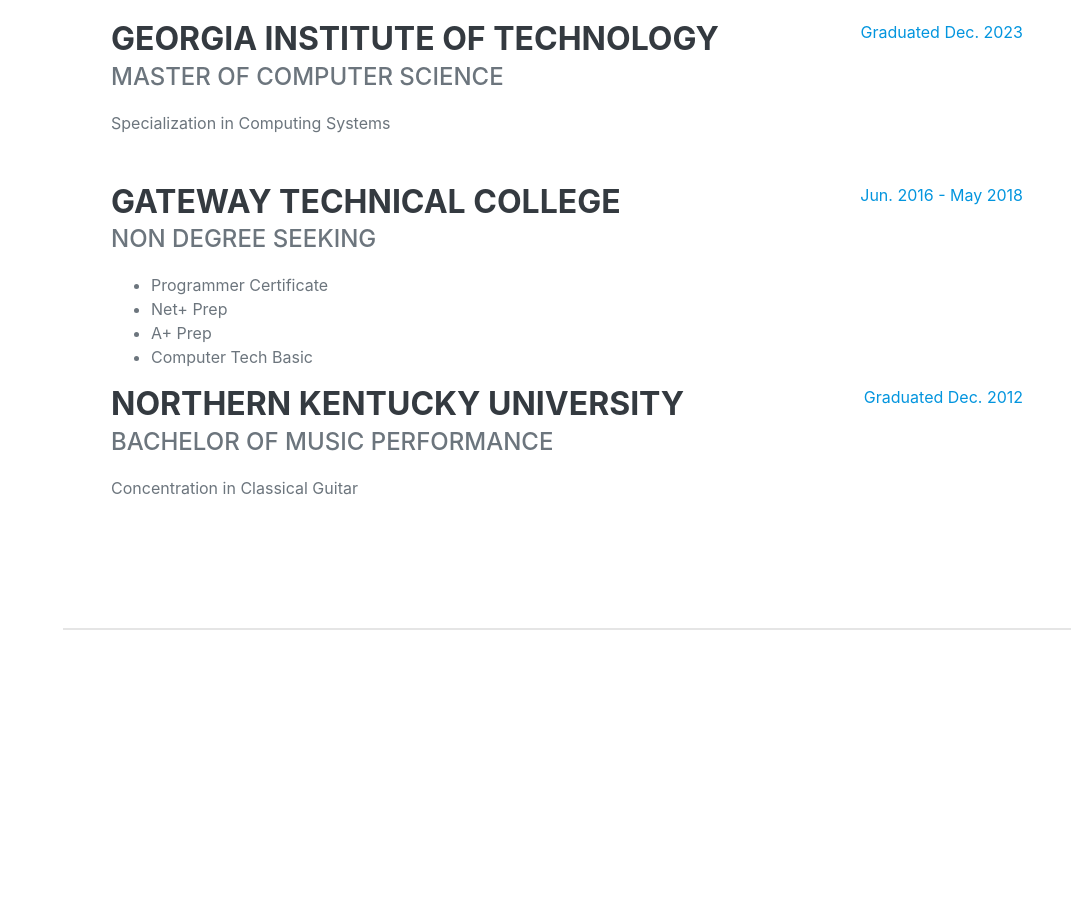
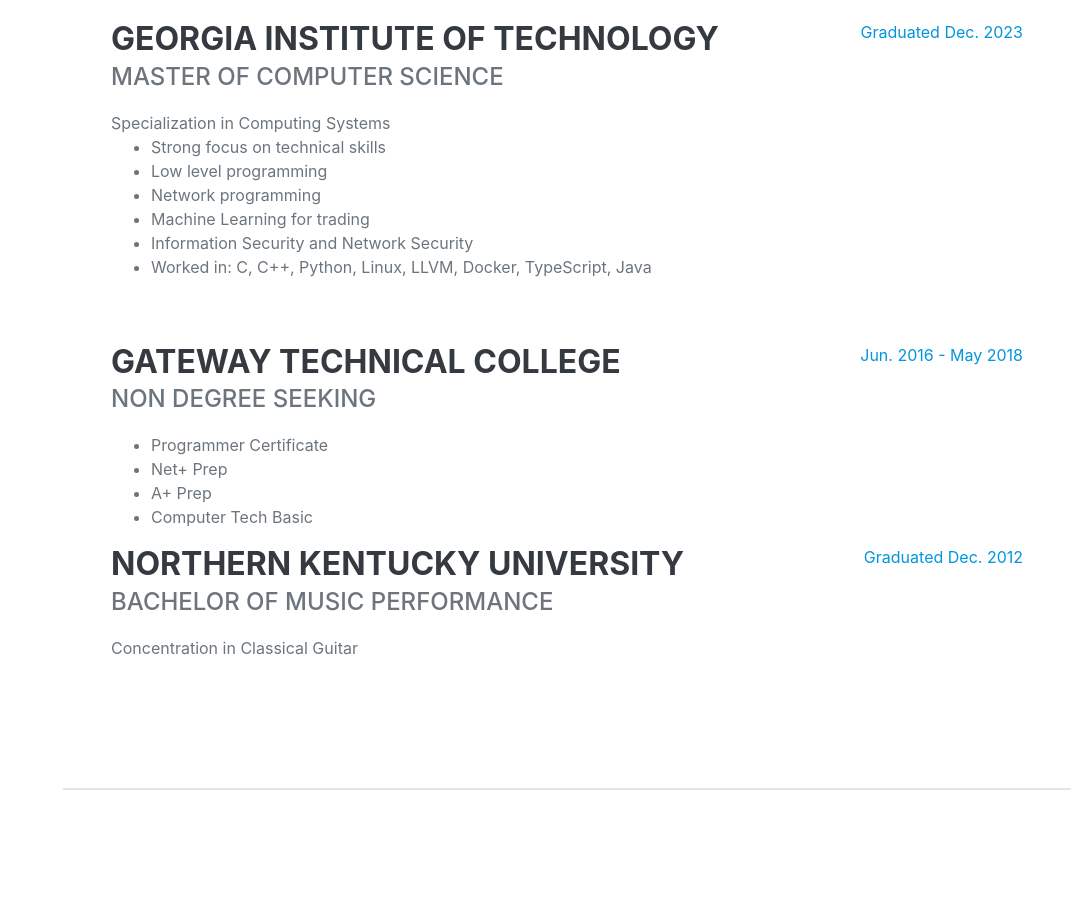
Before and after one commit to brentbenzinger/brentbenzinger.github.io, a website: page index.html in a window 1280 px wide. Shown: the part 3320-4221 px from the top of the page, without its empty margins (209-1280 px from the left). Drawn offline with nearby package versions, Linux system fonts and the light colour scheme; a web font is replaced by a local one.

Commit message:
added grad school program details

```diff
--- a/index.html
+++ b/index.html
@@ -215,6 +215,14 @@
                             <h3 class="mb-0">Georgia Institute of Technology</h3>
                             <div class="subheading mb-3">Master of Computer Science</div>
                             <div>Specialization in Computing Systems</div>
+                            <ul>
+                                <li>Strong focus on technical skills</li>
+                                <li>Low level programming</li>
+                                <li>Network programming</li>
+                                <li>Machine Learning for trading</li>
+                                <li>Information Security and Network Security</li>
+                                <li>Worked in: C, C++, Python, Linux, LLVM, Docker, TypeScript, Java</li>
+                            </ul>
                         </div>
                         <div class="flex-shrink-0"><span class="text-primary">Graduated Dec. 2023</span></div>
                     </div>
```
